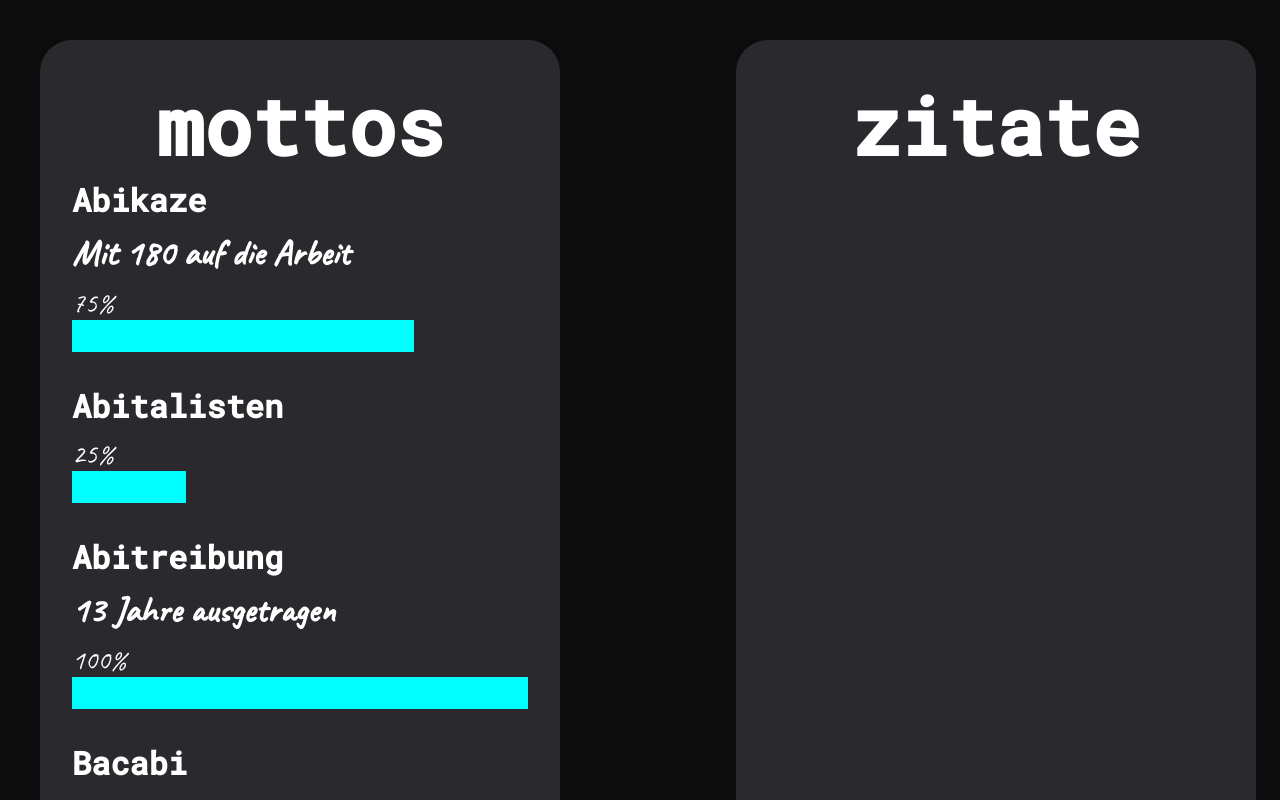
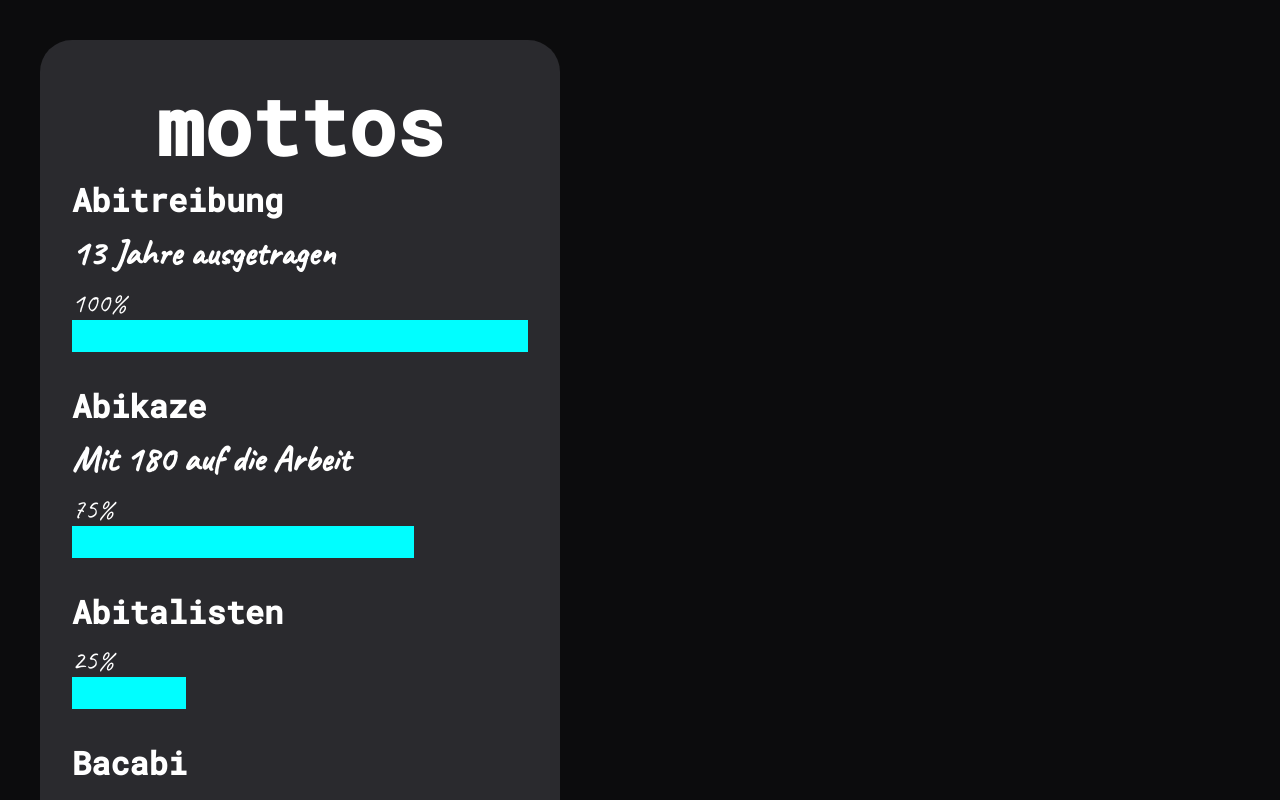
Before and after one commit to aarondiel/abi-website, a Vue app: page / in a window 1280 px wide. Shown: the top 800 px of the page. Built offline with nearby package versions, Linux system fonts and the light colour scheme.

Commit message:
added sorting and limit to poll rendering

```diff
--- a/src/App.vue
+++ b/src/App.vue
@@ -1,7 +1,6 @@
 <template>
   <div class="app-wrapper">
-    <poll title="mottos" v-bind:data="mottos" display-count=10 />
-    <poll title="zitate" data="zitate" display-count=10 />
+    <poll title="mottos" :data="mottos" :count=10 />
   </div>
 </template>
 
--- a/src/components/Poll.vue
+++ b/src/components/Poll.vue
@@ -2,7 +2,7 @@
   <div class="poll-wrapper">
     <h1 class="poll-title">{{ title }}</h1>
     <StatisticBar
-      v-for="item in data.options"
+      v-for="item in top_options"
       v-bind:key="item.key"
       v-bind:title="item.title"
       v-bind:description="item.description"
@@ -21,11 +21,19 @@ export default {
   },
   props: {
     title: String,
-    data: Object
+    data: Object,
+    count: Number
   },
   methods: {
     ratio: function(votes) {
       return votes / this.data.votes;
+    }
+  },
+  computed: {
+    top_options: function() {
+      return [...this.data.options].sort((a, b) => {
+        return b.votes - a.votes;
+      }).slice(0, this.count);
     }
   }
 };
@@ -42,7 +50,7 @@ div.poll-wrapper {
 h1.poll-title {
   margin: 0;
   text-align: center;
-  font-family: "Roboto Mono";
+  font-family: 'Roboto Mono';
   font-size: 5em;
 }
 </style>
```
